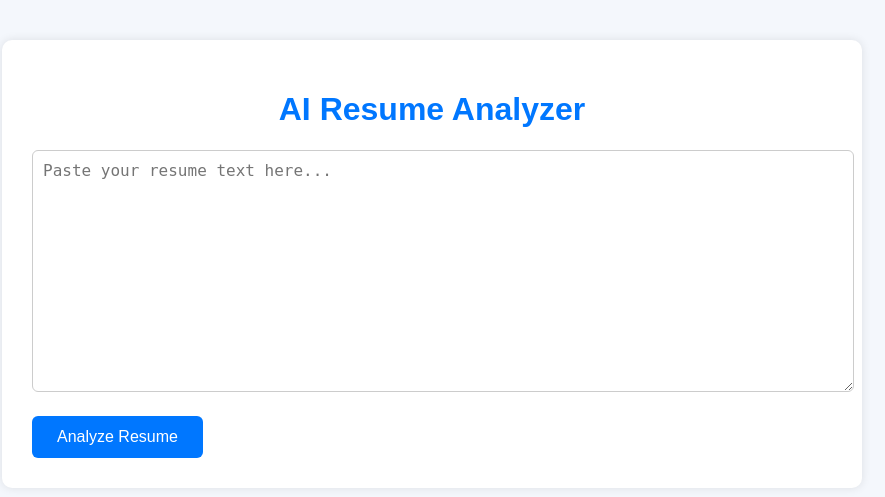
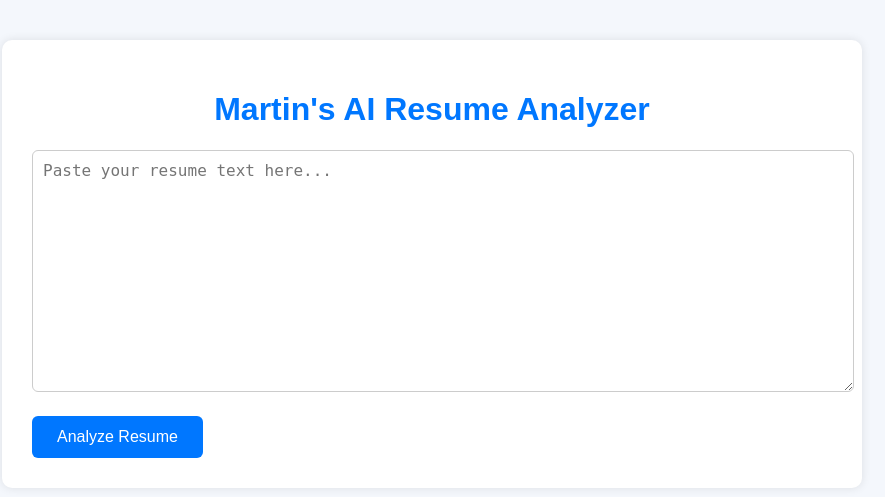
Before and after one commit to mawutmrtin/AI-resume-analyzer, a Flask app: page / in a window 1280 px wide. Shown: the top 497 px of the page, without its empty margins (208-1093 px from the left). Run offline with Flask 3, Linux system fonts and the light colour scheme.

Commit message:
Update index.html

```diff
--- a/templates/index.html
+++ b/templates/index.html
@@ -71,7 +71,7 @@
 
     <div class="container">
 
-        <h1>AI Resume Analyzer</h1>
+        <h1>Martin's AI Resume Analyzer</h1>
 
         <form method="POST">
 
```
